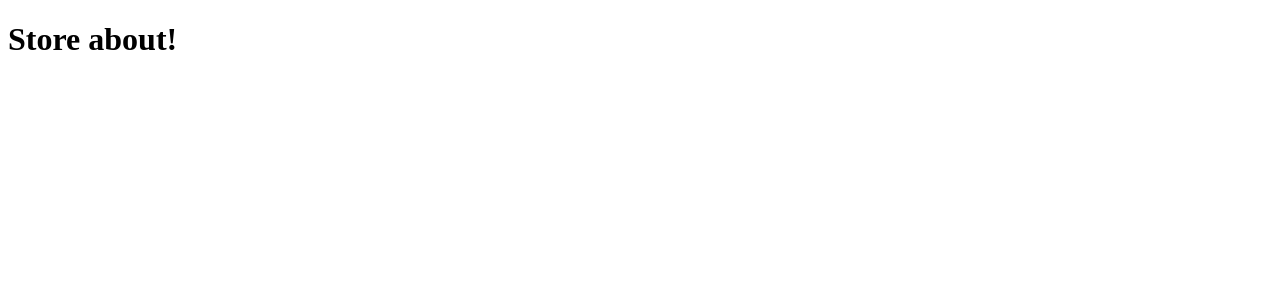
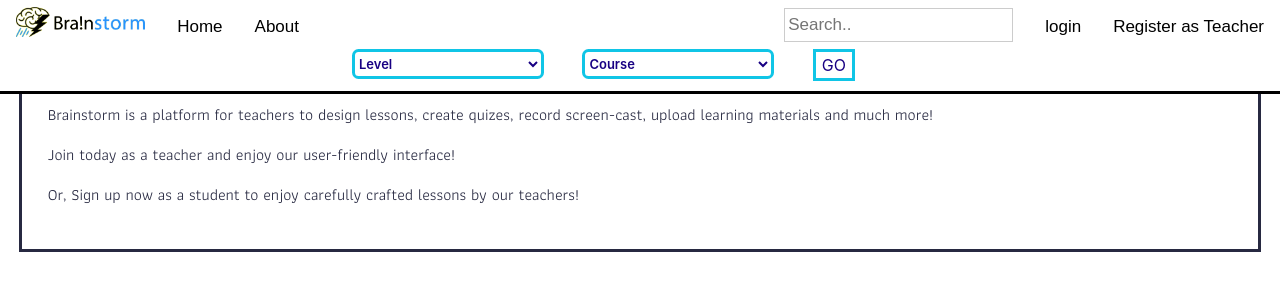
Before and after one commit to GlenWong97/Django_Master, a Django app: page /about/ in a window 1280 px wide. Before the commit the part shown is almost empty. Shown: the top 300 px of the page. Run offline with Django 3.2, Linux system fonts and the light colour scheme; some libraries are stand-ins or nearby versions; some web fonts are replaced.

Commit message:
Included "New Post" button when user logs in
Minor changes:
1. Updated about page
2. Updated home page when logged in
3. Included "New Post" button when user logs in

```diff
--- a/store/templates/store/about.html
+++ b/store/templates/store/about.html
@@ -1,9 +1,25 @@
+{% extends "store/base.html" %}
+{% block content %}
+
 <!DOCTYPE html>
 <html>
 <head>
 
 </head>
 <body>
-	<h1>Store about!</h1>
+	 <div>
+	    <p>
+	        Brainstorm is a platform for teachers to design lessons, create quizes,
+	        record screen-cast, upload learning materials and much more!
+	    </p>
+	    <p>
+	        Join today as a teacher and enjoy our user-friendly interface!
+	    </p>
+	    <p>
+	        Or, Sign up now as a student to enjoy carefully crafted lessons by our teachers!
+	    </p>
+	</div>
 </body>
 </html>
+
+{% endblock %}
--- a/store/templates/store/base.html
+++ b/store/templates/store/base.html
@@ -21,6 +21,7 @@
   <a href="{% url 'store-home' %}" class="left select">Home</a>
   <a href="{% url 'store-about' %}" class="left select">About</a>
   {% if user.is_authenticated %}
+      <a href="{% url 'post-create'%}" class="right select">New Post</a>
       <a href="{% url 'logout'%}" class="right select">logout</a>
       <a href="{% url 'profile'%}"  style="padding-top: 7px;" class="right">
         <img id="profile_icon" src="{{ user.profile.image.url }}" height="30px">
```
Also changed, not shown: store/templates/store/home.html (+2 -7 lines), db.sqlite3.
